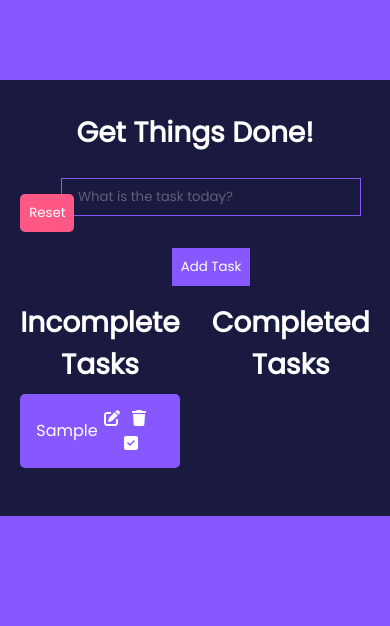
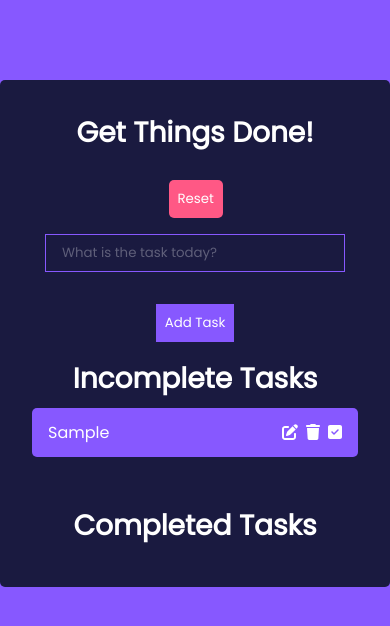
Before and after one commit to zee47414/tailnode, a React (Create React App) app: page / in a window 390 px wide. Both pictures are taken after typing "Sample" into the empty fields and a click on the button "Add Task". Shown: the top 626 px of the page. Built offline with nearby package versions, Linux system fonts and the light colour scheme.

Commit message:
todo is complete ready to submit

```diff
--- a/src/App.css
+++ b/src/App.css
@@ -73,25 +73,37 @@ h2 {
   align-items: center;
   background: #8758ff;
   color: #fff;
+  box-sizing: border-box;
   padding: 0.75rem 1rem;
   border-radius: 5px;
   margin-bottom: 1rem;
 }
 
-.fa-trash {
-  margin-left: 0.75rem;
-  margin-right: 0.75rem;
+.icons-container {
+  display: flex;
+  gap: 0.5rem;
 }
 
 .incompleted {
   color: #fff;
   cursor: pointer;
+
+}
+
+.Todo p {
+  overflow: scroll;
+  max-width: 250px;
+}
+
+.Todo p::-webkit-scrollbar {
+  width: 0;
 }
 
 .completed {
   color: #c5aeff;
   text-decoration: line-through;
   cursor: pointer;
+
 }
 
 .edit-icon,
@@ -104,9 +116,11 @@ h2 {
   flex-direction: row;
   gap: 2rem;
 }
-.reset-button-container{
+
+.reset-button-container {
   position: relative;
 }
+
 .reset-button {
   position: absolute;
   left: 0rem;
@@ -118,3 +132,18 @@ h2 {
   cursor: pointer;
   border-radius: 5px;
 }
+
+@media (max-width: 767px) {
+  .columns {
+    flex-direction: column;
+  }
+  .todoFormContainer{
+    flex-direction: column;
+    gap: 0;
+    margin-top: 4rem;
+  }
+  .reset-button-container{
+    position: relative;
+    right: 1.65rem;
+  }
+}
--- a/src/Components/EditTodoForm.js
+++ b/src/Components/EditTodoForm.js
@@ -12,7 +12,7 @@ export const EditTodoForm = ({editTodo, task}) => {
   return (
     <form onSubmit={handleSubmit} className="TodoForm">
     <input type="text" value={value} onChange={(e) => setValue(e.target.value)} className="todo-input" placeholder='Update task' />
-    <button type="submit" className='todo-btn'>Add Task</button>
+    <button type="submit" className='todo-btn'>Update Task</button>
   </form>
   )
 }
--- a/src/Components/Todo.js
+++ b/src/Components/Todo.js
@@ -8,7 +8,7 @@ export const Todo = ({ task, deleteTodo, editTodo, toggleComplete, completeTask
     return (
         <div className="Todo">
             <p className={`${task.completed ? "completed" : "incompleted"}`} onClick={() => toggleComplete(task.id)}>{task.task}</p>
-            <div>
+            <div className='icons-container'>
                 {!task.completed ? <FontAwesomeIcon className="edit-icon" icon={faPenToSquare} onClick={() => editTodo(task.id)} /> : ""}
                 <FontAwesomeIcon className="delete-icon" icon={faTrash} onClick={() => deleteTodo(task.id)} />
                 {!task.completed ? <FontAwesomeIcon className="edit-icon" icon={faSquareCheck} onClick={() => completeTask(task.id)} /> : ""}
```
Also changed, not shown: src/Components/TodoWrapper.js (deleted, +0 -63 lines), src/Components/TodoWrapperLocalStorage.js (line endings or trailing spaces).
